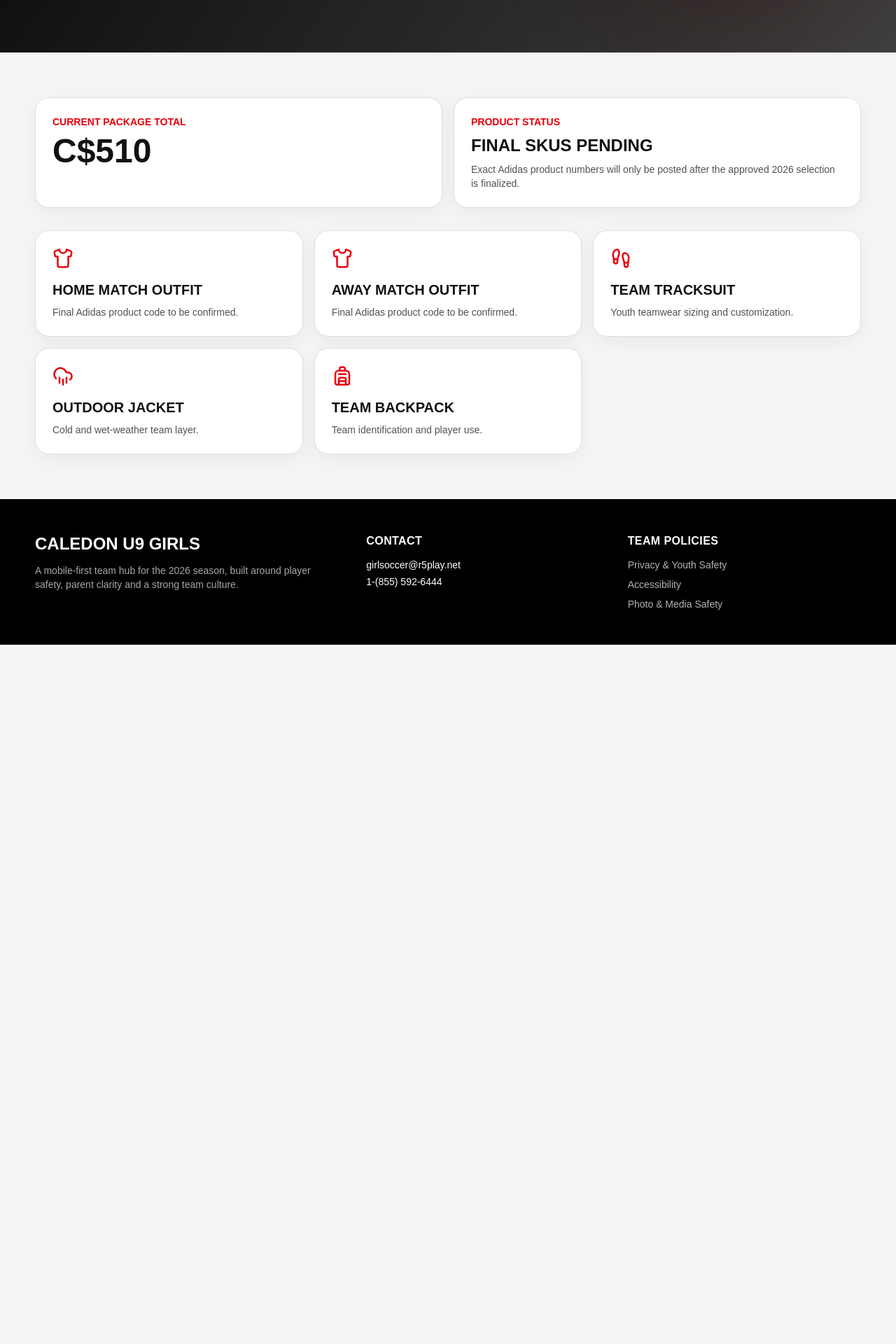
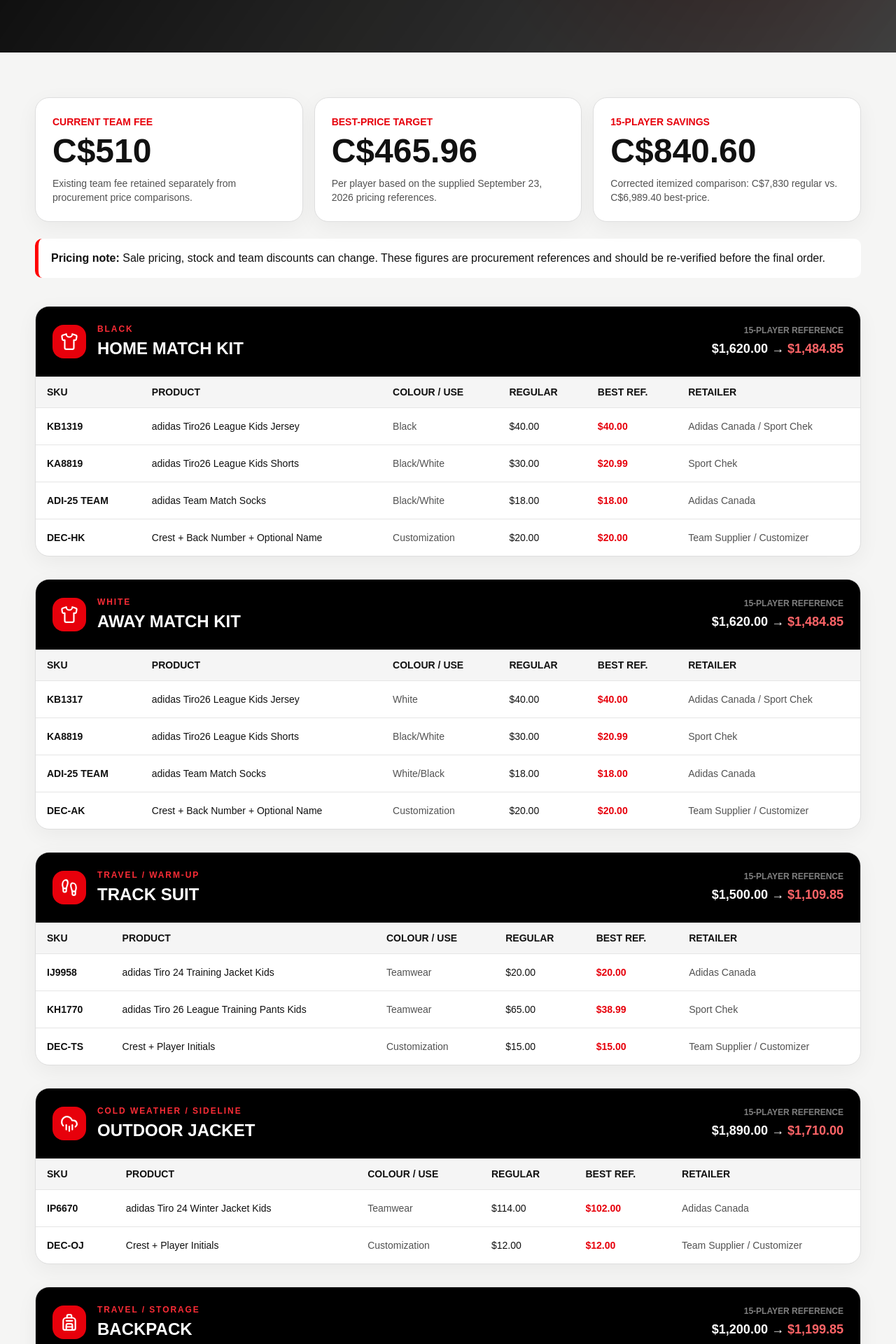
Before and after one commit to dang85ai/dg-claud, a Next.js app: page /kit in a window 1280 px wide. Shown: the part 380-2300 px from the top of the page at 70% size. Before the commit the page ends 1301 px from the top, so only its background shows below. Built offline with nearby package versions, Linux system fonts and the light colour scheme.

Commit message:
Add complete 2026 Adidas kit package

```diff
--- a/app/kit/page.tsx
+++ b/app/kit/page.tsx
@@ -1,49 +1,187 @@
 import { DevelopmentBanner } from "@/components/DevelopmentBanner";
 import { PublicPageHero } from "@/components/PublicPageHero";
 import { PublicShell } from "@/components/PublicShell";
-import { Backpack, CloudRain, Footprints, Shirt } from "lucide-react";
+import { Backpack, CloudRain, Footprints, Shirt, Tags } from "lucide-react";
 
-const kit = [
-  { Icon: Shirt, name: "Home Match Outfit", note: "Final Adidas product code to be confirmed." },
-  { Icon: Shirt, name: "Away Match Outfit", note: "Final Adidas product code to be confirmed." },
-  { Icon: Footprints, name: "Team Tracksuit", note: "Youth teamwear sizing and customization." },
-  { Icon: CloudRain, name: "Outdoor Jacket", note: "Cold and wet-weather team layer." },
-  { Icon: Backpack, name: "Team Backpack", note: "Team identification and player use." }
+const groups = [
+  {
+    id: "home",
+    Icon: Shirt,
+    title: "Home Match Kit",
+    subtitle: "Black",
+    regular: 1620,
+    best: 1484.85,
+    items: [
+      { sku: "KB1319", product: "adidas Tiro26 League Kids Jersey", colour: "Black", regular: 40, best: 40, retailer: "Adidas Canada / Sport Chek" },
+      { sku: "KA8819", product: "adidas Tiro26 League Kids Shorts", colour: "Black/White", regular: 30, best: 20.99, retailer: "Sport Chek" },
+      { sku: "ADI-25 TEAM", product: "adidas Team Match Socks", colour: "Black/White", regular: 18, best: 18, retailer: "Adidas Canada" },
+      { sku: "DEC-HK", product: "Crest + Back Number + Optional Name", colour: "Customization", regular: 20, best: 20, retailer: "Team Supplier / Customizer" }
+    ]
+  },
+  {
+    id: "away",
+    Icon: Shirt,
+    title: "Away Match Kit",
+    subtitle: "White",
+    regular: 1620,
+    best: 1484.85,
+    items: [
+      { sku: "KB1317", product: "adidas Tiro26 League Kids Jersey", colour: "White", regular: 40, best: 40, retailer: "Adidas Canada / Sport Chek" },
+      { sku: "KA8819", product: "adidas Tiro26 League Kids Shorts", colour: "Black/White", regular: 30, best: 20.99, retailer: "Sport Chek" },
+      { sku: "ADI-25 TEAM", product: "adidas Team Match Socks", colour: "White/Black", regular: 18, best: 18, retailer: "Adidas Canada" },
+      { sku: "DEC-AK", product: "Crest + Back Number + Optional Name", colour: "Customization", regular: 20, best: 20, retailer: "Team Supplier / Customizer" }
+    ]
+  },
+  {
+    id: "tracksuit",
+    Icon: Footprints,
+    title: "Track Suit",
+    subtitle: "Travel / Warm-up",
+    regular: 1500,
+    best: 1109.85,
+    items: [
+      { sku: "IJ9958", product: "adidas Tiro 24 Training Jacket Kids", colour: "Teamwear", regular: 20, best: 20, retailer: "Adidas Canada" },
+      { sku: "KH1770", product: "adidas Tiro 26 League Training Pants Kids", colour: "Teamwear", regular: 65, best: 38.99, retailer: "Sport Chek" },
+      { sku: "DEC-TS", product: "Crest + Player Initials", colour: "Customization", regular: 15, best: 15, retailer: "Team Supplier / Customizer" }
+    ]
+  },
+  {
+    id: "jacket",
+    Icon: CloudRain,
+    title: "Outdoor Jacket",
+    subtitle: "Cold Weather / Sideline",
+    regular: 1890,
+    best: 1710,
+    items: [
+      { sku: "IP6670", product: "adidas Tiro 24 Winter Jacket Kids", colour: "Teamwear", regular: 114, best: 102, retailer: "Adidas Canada" },
+      { sku: "DEC-OJ", product: "Crest + Player Initials", colour: "Customization", regular: 12, best: 12, retailer: "Team Supplier / Customizer" }
+    ]
+  },
+  {
+    id: "backpack",
+    Icon: Backpack,
+    title: "Backpack",
+    subtitle: "Travel / Storage",
+    regular: 1200,
+    best: 1199.85,
+    items: [
+      { sku: "JJ7421", product: "adidas Stadium 4 Backpack", colour: "Teamwear", regular: 70, best: 69.99, retailer: "Sport Chek" },
+      { sku: "DEC-BP", product: "Crest + Player Initials", colour: "Customization", regular: 10, best: 10, retailer: "Team Supplier / Customizer" }
+    ]
+  }
 ];
+
+function money(value: number) {
+  return new Intl.NumberFormat("en-CA", {
+    style: "currency",
+    currency: "CAD"
+  }).format(value);
+}
 
 export default function KitPage() {
   return (
     <PublicShell>
       <DevelopmentBanner />
       <PublicPageHero
-        eyebrow="Teamwear"
+        eyebrow="Adidas Teamwear"
         title="2026 Team Kit"
-        copy="The planned package includes home and away match outfits, tracksuit, outdoor jacket and backpack."
+        copy="Home, away, tracksuit, winter jacket and backpack package for the Caledon U9 Girls 2026 season."
       />
+
       <section className="section">
         <div className="container">
-          <div className="mb-8 grid gap-4 sm:grid-cols-2">
+          <div className="grid gap-4 md:grid-cols-3">
             <div className="card p-6">
-              <div className="text-sm font-black uppercase text-red-600">Current Package Total</div>
+              <div className="text-sm font-black uppercase text-red-600">Current Team Fee</div>
               <div className="mt-2 text-5xl font-black">C$510</div>
+              <p className="mt-3 text-sm text-neutral-600">
+                Existing team fee retained separately from procurement price comparisons.
+              </p>
             </div>
+
             <div className="card p-6">
-              <div className="text-sm font-black uppercase text-red-600">Product Status</div>
-              <div className="mt-2 text-2xl font-black uppercase">Final SKUs Pending</div>
-              <p className="mt-2 text-sm text-neutral-600">
-                Exact Adidas product numbers will only be posted after the approved 2026 selection is finalized.
+              <div className="text-sm font-black uppercase text-red-600">Best-Price Target</div>
+              <div className="mt-2 text-5xl font-black">C$465.96</div>
+              <p className="mt-3 text-sm text-neutral-600">
+                Per player based on the supplied September 23, 2026 pricing references.
+              </p>
+            </div>
+
+            <div className="card p-6">
+              <div className="text-sm font-black uppercase text-red-600">15-Player Savings</div>
+              <div className="mt-2 text-5xl font-black">C$840.60</div>
+              <p className="mt-3 text-sm text-neutral-600">
+                Corrected itemized comparison: C$7,830 regular vs. C$6,989.40 best-price.
               </p>
             </div>
           </div>
-          <div className="grid gap-4 sm:grid-cols-2 lg:grid-cols-3">
-            {kit.map(({ Icon, name, note }) => (
-              <div key={name} className="card p-6">
-                <Icon className="text-red-600" size={30} />
-                <h2 className="mt-4 text-xl font-black uppercase">{name}</h2>
-                <p className="mt-2 text-sm text-neutral-600">{note}</p>
-              </div>
+
+          <div className="notice mt-6">
+            <strong>Pricing note:</strong> Sale pricing, stock and team discounts can change. These figures are procurement references and should be re-verified before the final order.
+          </div>
+
+          <div className="mt-10 grid gap-8">
+            {groups.map(({ id, Icon, title, subtitle, regular, best, items }) => (
+              <section id={id} key={id} className="card overflow-hidden">
+                <div className="flex flex-wrap items-center justify-between gap-4 bg-black p-6 text-white">
+                  <div className="flex items-center gap-4">
+                    <div className="grid h-12 w-12 place-items-center rounded-2xl bg-red-600">
+                      <Icon size={26} aria-hidden="true" />
+                    </div>
+                    <div>
+                      <div className="text-xs font-black uppercase tracking-[.16em] text-red-500">{subtitle}</div>
+                      <h2 className="mt-1 text-2xl font-black uppercase">{title}</h2>
+                    </div>
+                  </div>
+
+                  <div className="text-right">
+                    <div className="text-xs font-black uppercase text-white/50">15-player reference</div>
+                    <div className="mt-1 text-lg font-black">
+                      {money(regular)} → <span className="text-red-400">{money(best)}</span>
+                    </div>
+                  </div>
+                </div>
+
+                <div className="overflow-x-auto">
+                  <table className="min-w-full text-left text-sm">
+                    <thead className="bg-neutral-100">
+                      <tr>
+                        <th className="px-4 py-3 font-black uppercase">SKU</th>
+                        <th className="px-4 py-3 font-black uppercase">Product</th>
+                        <th className="px-4 py-3 font-black uppercase">Colour / Use</th>
+                        <th className="px-4 py-3 font-black uppercase">Regular</th>
+                        <th className="px-4 py-3 font-black uppercase">Best Ref.</th>
+                        <th className="px-4 py-3 font-black uppercase">Retailer</th>
+                      </tr>
+                    </thead>
+                    <tbody>
+                      {items.map((item) => (
+                        <tr key={`${id}-${item.sku}-${item.colour}`} className="border-t border-neutral-200">
+                          <td className="whitespace-nowrap px-4 py-4 font-black">{item.sku}</td>
+                          <td className="min-w-[260px] px-4 py-4">{item.product}</td>
+                          <td className="whitespace-nowrap px-4 py-4 text-neutral-600">{item.colour}</td>
+                          <td className="whitespace-nowrap px-4 py-4">{money(item.regular)}</td>
+                          <td className="whitespace-nowrap px-4 py-4 font-black text-red-600">{money(item.best)}</td>
+                          <td className="min-w-[180px] px-4 py-4 text-neutral-600">{item.retailer}</td>
+                        </tr>
+                      ))}
+                    </tbody>
+                  </table>
+                </div>
+              </section>
             ))}
           </div>
+
+          <section className="mt-10 rounded-3xl bg-black p-7 text-white md:p-10">
+            <div className="flex items-center gap-3">
+              <Tags className="text-red-500" />
+              <div className="text-xs font-black uppercase tracking-[.16em] text-red-500">Procurement Strategy</div>
+            </div>
+            <h2 className="mt-4 text-3xl font-black uppercase md:text-4xl">Request a 15-player team quote before ordering</h2>
+            <p className="mt-4 max-w-3xl text-white/70">
+              Use the exact SKUs above to request team pricing, then verify sizing, decoration placement, stock and lead times before the final order. The current research suggests Sport Chek and Adidas Canada are the main reference points, with specialist team suppliers worth comparing for bulk decoration and fulfillment.
+            </p>
+          </section>
         </div>
       </section>
     </PublicShell>
```
